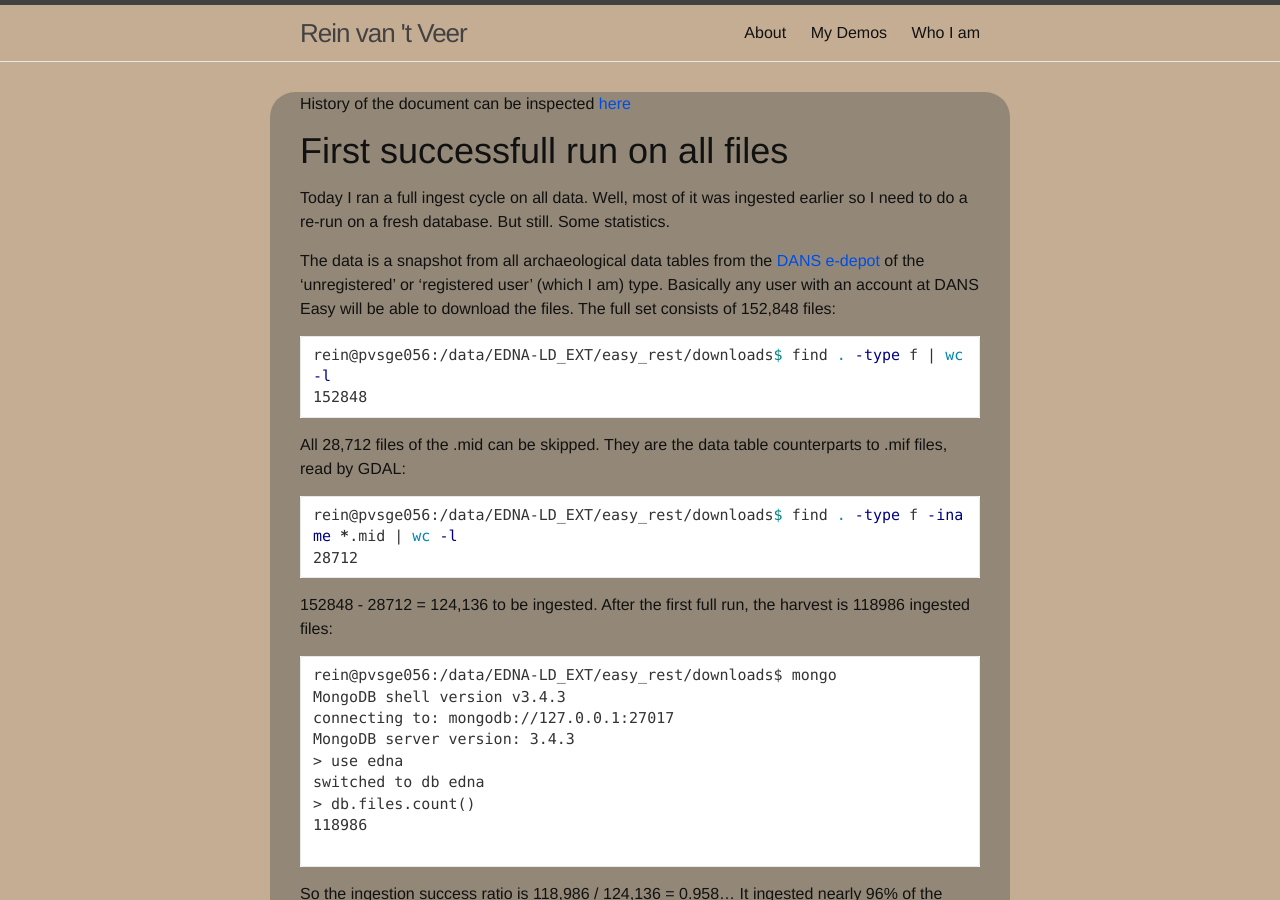
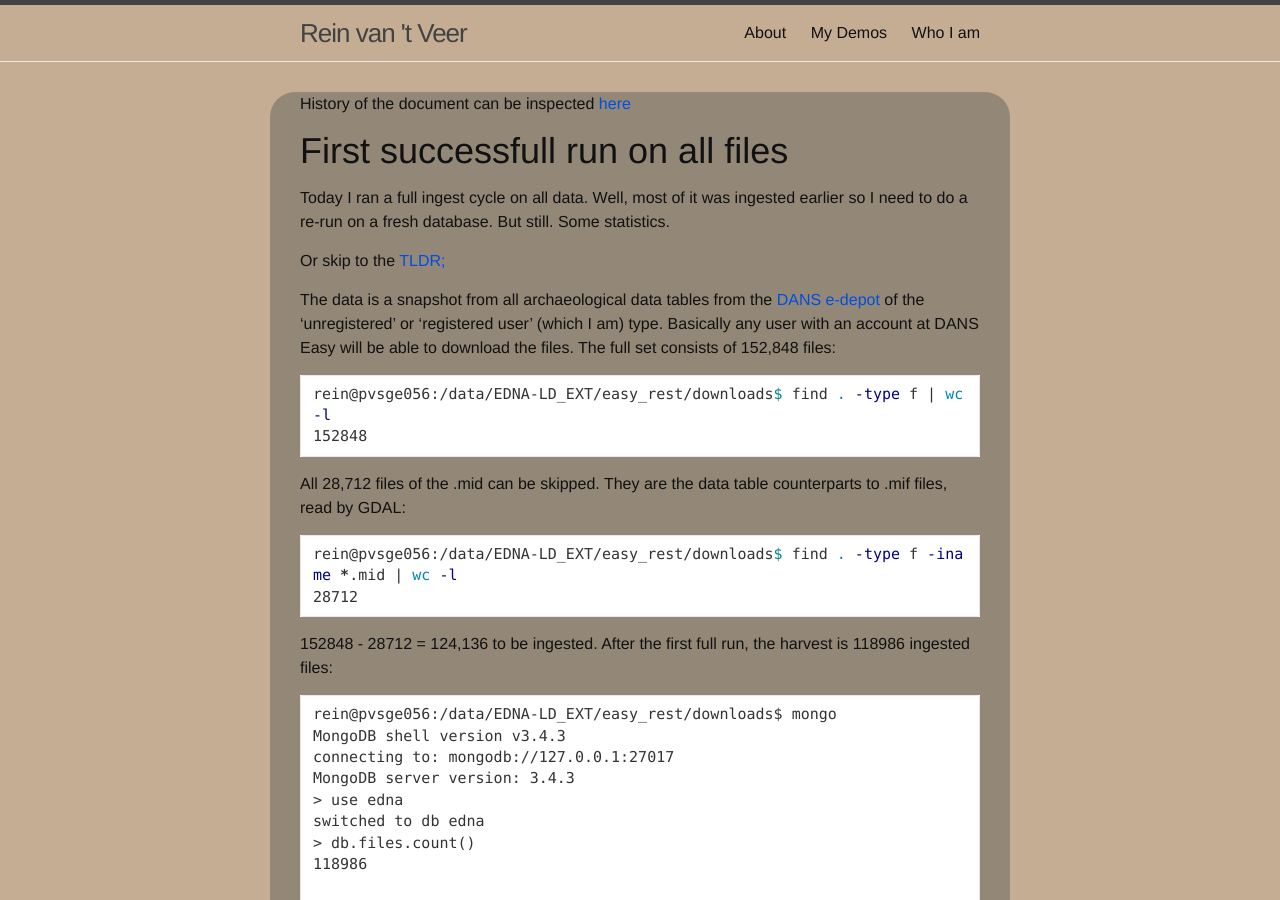
Before and after one commit to reinvantveer/reinvantveer.github.io, a Jekyll site: the page built from _posts/2017-06-23-first-full-file-run.md, in a window 1280 px wide and 900 px high. Built offline with Jekyll 4.4.1, drawn with Linux system fonts in a browser that asks for light colours.

```diff
--- a/_posts/2017-06-23-first-full-file-run.md
+++ b/_posts/2017-06-23-first-full-file-run.md
@@ -6,6 +6,8 @@
 
 # First successfull run on all files
 Today I ran a full ingest cycle on all data. Well, most of it was ingested earlier so I need to do a re-run on a fresh database. But still. Some statistics.
+
+Or skip to the [TLDR;](#conclusion)
 
 The data is a snapshot from all archaeological data tables from the [DANS e-depot](https://easy.dans.knaw.nl) of the 'unregistered' or 'registered user' (which I am) type. Basically any user with an account at DANS Easy will be able to download the files. The full set consists of 152,848 files:
 
```
